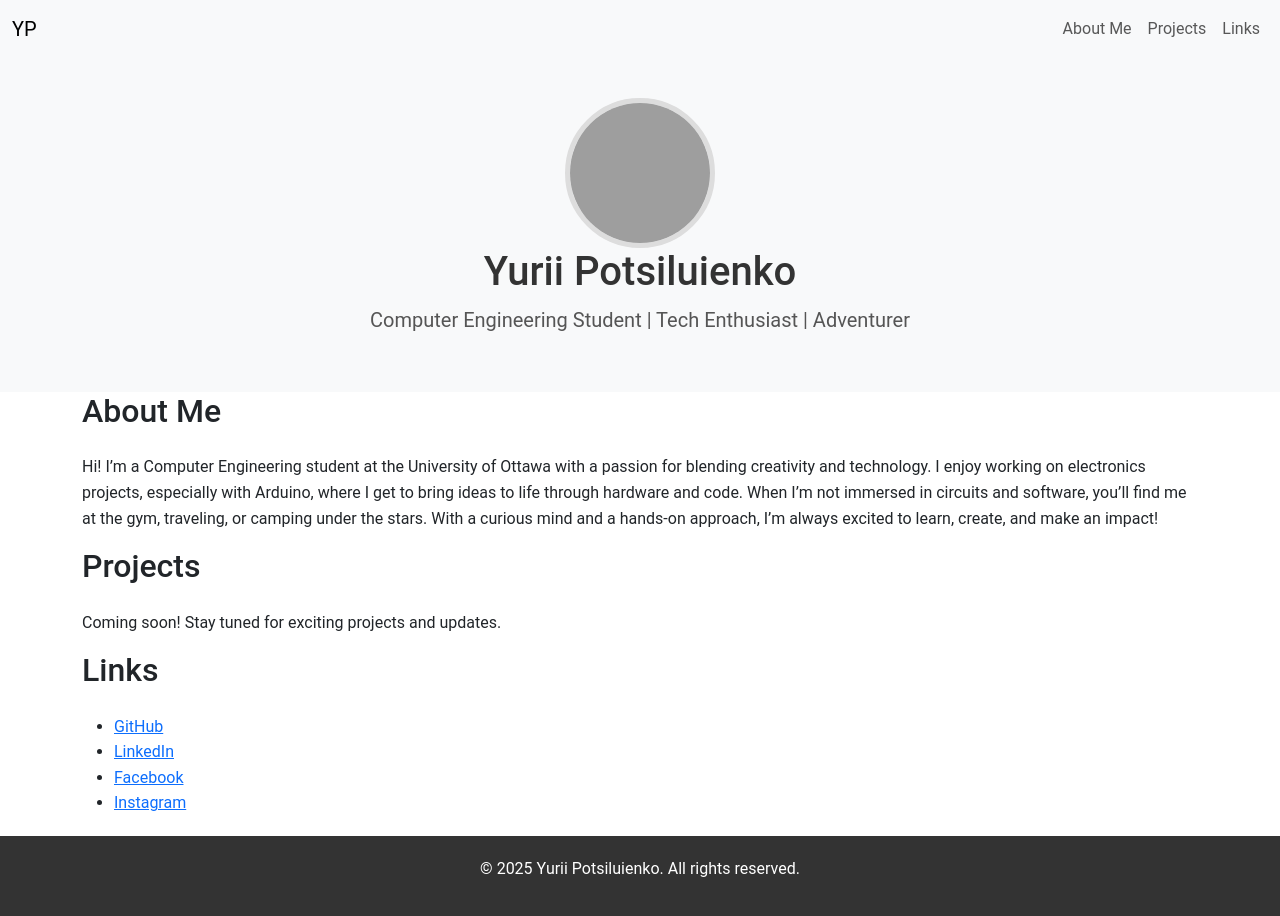
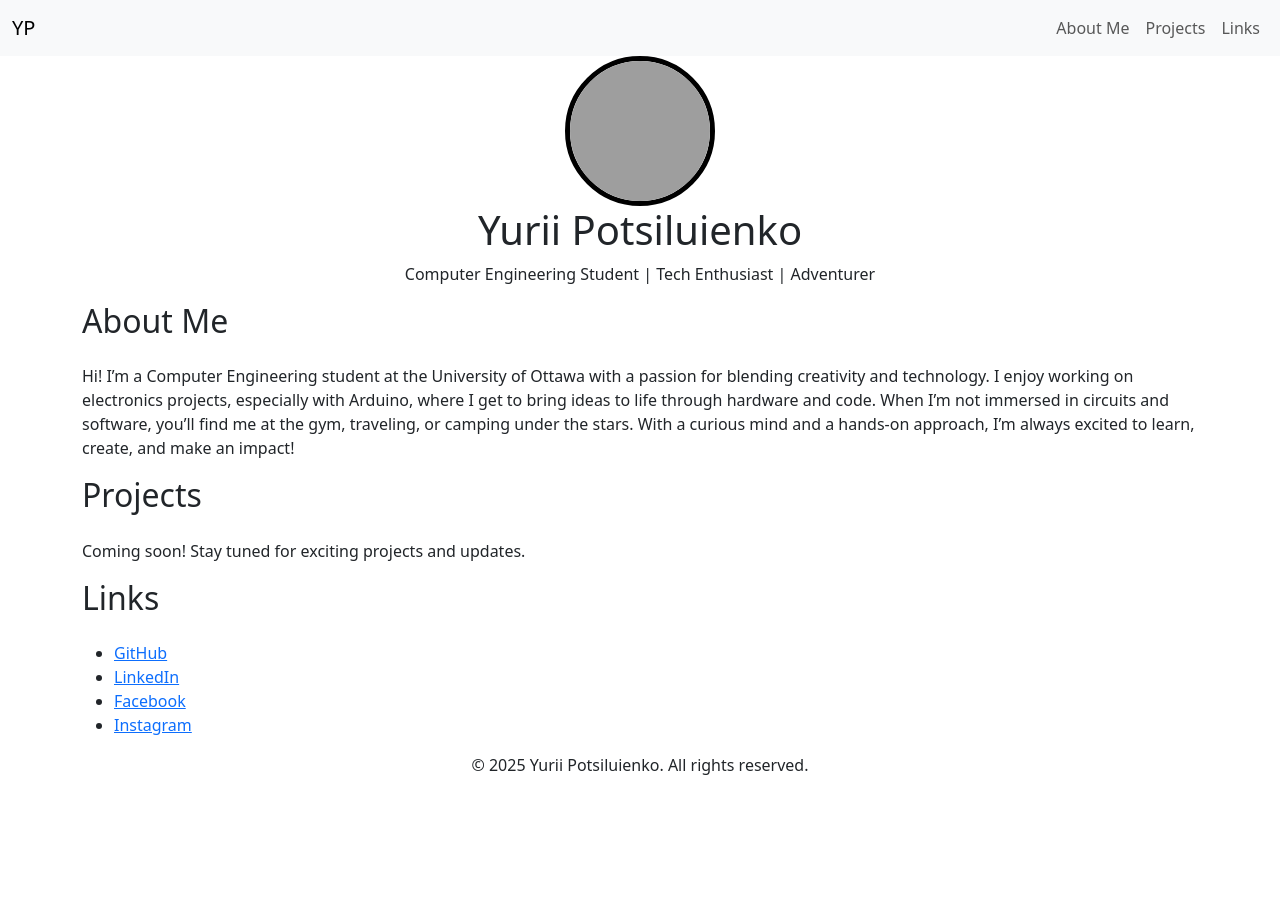
Before and after one commit to yurii-potsiluienko/yurii-potsiluienko.github.io, a plain HTML site: page index.html in a window 1280 px wide. After the commit the page ends 800 px from the top, so only its background shows below. Drawn offline with nearby package versions, Linux system fonts and the light colour scheme; grey boxes are pictures that could not be loaded.

Commit message:
changed CSS

```diff
--- a/static/styles.css
+++ b/static/styles.css
@@ -1,17 +1,4 @@
-/* Global Styles */
-body {
-    font-family: 'Roboto', sans-serif;
-    line-height: 1.6;
-    margin: 0;
-    padding: 0;
-}
 
-/* Header */
-header {
-    background-color: #f8f9fa;
-    text-align: center;
-    padding: 40px 20px;
-}
 
 /* Profile Picture */
 .profile-pic {
@@ -19,38 +6,5 @@ header {
     height: 150px;
     border-radius: 50%;
     object-fit: cover;
-    border: 5px solid #ddd;
+    border: 5px solid #000000;
 }
-
-header h1 {
-    color: #333;
-    font-size: 2.5rem;
-}
-
-header p {
-    color: #555;
-    font-size: 1.25rem;
-}
-
-/* Content Section */
-.content-section {
-    padding: 40px 20px;
-}
-
-.bg-light {
-    background-color: #f8f9fa !important;
-}
-
-/* Cards */
-.card {
-    margin-bottom: 20px;
-}
-
-/* Footer */
-footer {
-    background-color: #333;
-    color: #fff;
-    text-align: center;
-    padding: 20px 0;
-    margin-top: 20px;
-}
```
